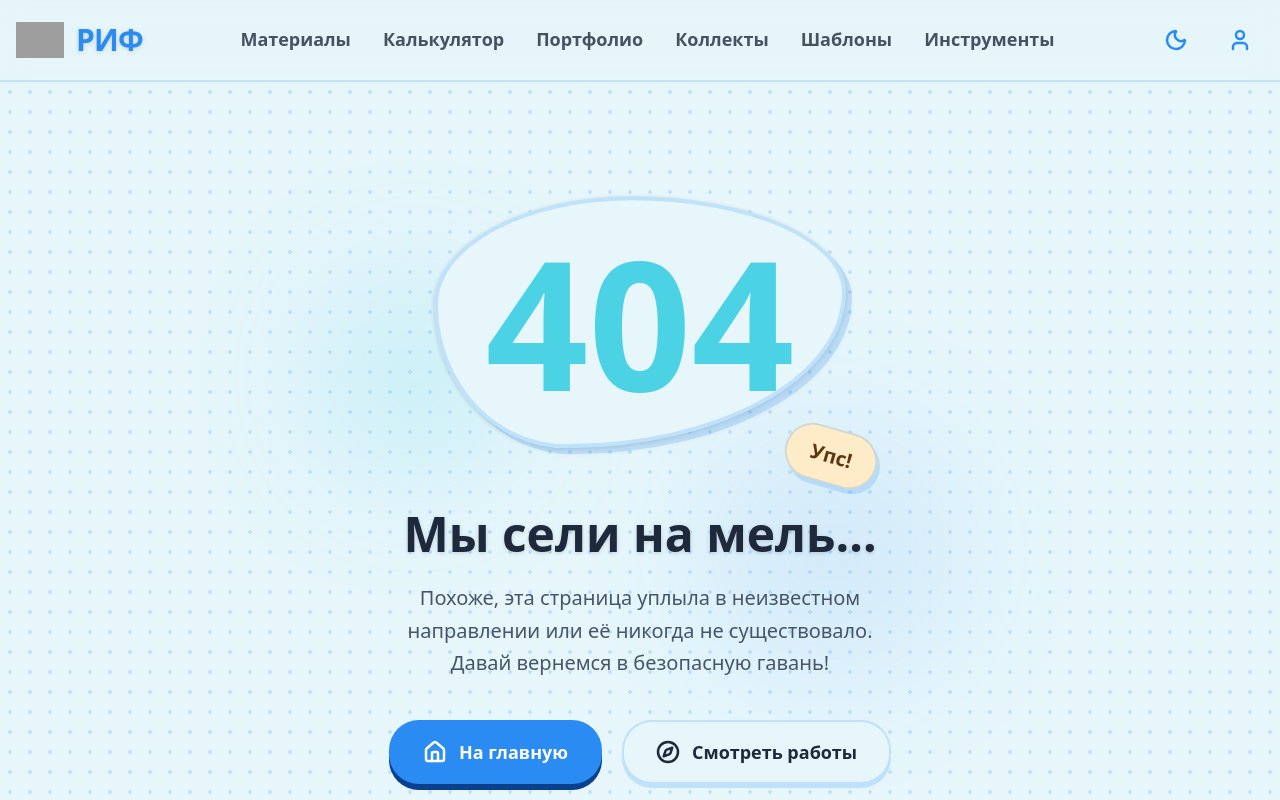
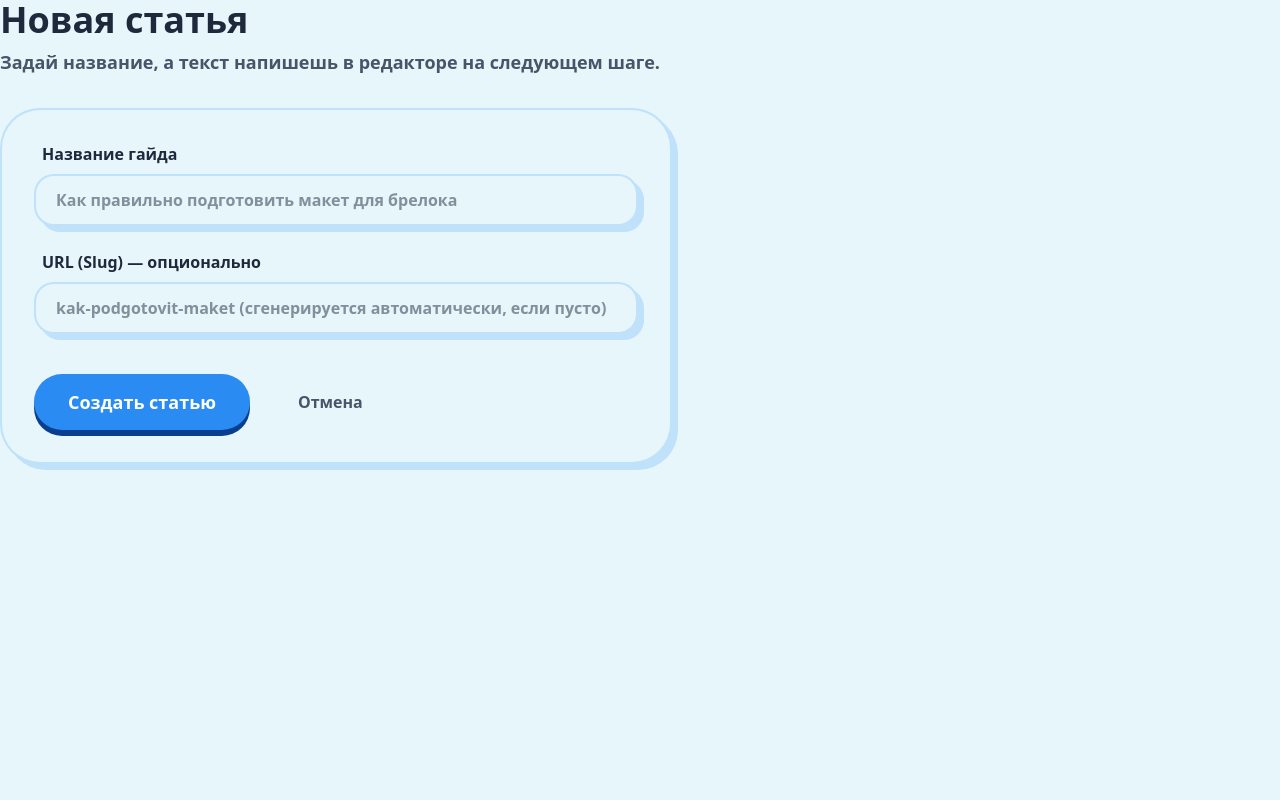
Before and after one commit to flild/ReefMerchShop, a Next.js app: page /content/articles/new in a window 1280 px wide. Before the commit this address had no page. Shown: the top 800 px of the page. Built offline with nearby package versions, Linux system fonts and the light colour scheme; no server answers; grey boxes are pictures that could not be loaded.

Commit message:
feat(admin): add new article creation and management pages

```diff
--- /dev/null
+++ b/src/app/content/articles/new/page.tsx
@@ -0,0 +1,18 @@
+import { CreateArticleForm } from '@/components/admin/articles/CreateArticleForm';
+
+export const dynamic = 'force-dynamic';
+
+export default function NewArticlePage() {
+  return (
+    <div className="flex flex-col gap-8">
+      <header>
+        <h1 className="text-4xl font-display font-extrabold mb-2">Новая статья</h1>
+        <p className="text-theme-muted font-bold text-lg">
+          Задай название, а текст напишешь в редакторе на следующем шаге.
+        </p>
+      </header>
+
+      <CreateArticleForm />
+    </div>
+  );
+}
--- /dev/null
+++ b/src/app/content/articles/page.tsx
@@ -0,0 +1,118 @@
+import { db } from '@/db';
+import { articles } from '@/db/schema';
+import { desc } from 'drizzle-orm';
+import Link from 'next/link';
+import { PublishToggle, DeleteArticleButton } from '@/components/admin/articles/ArticleActions';
+
+export const dynamic = 'force-dynamic';
+
+export default async function ArticlesAdminPage() {
+  const articlesList = await db
+    .select()
+    .from(articles)
+    .orderBy(desc(articles.createdAt));
+
+  return (
+    <div className="flex flex-col gap-8">
+      <header className="flex items-center justify-between">
+        <div>
+          <h1 className="text-4xl font-display font-extrabold mb-2">Гайды и Статьи</h1>
+          <p className="text-theme-muted font-bold text-lg">
+            Управление контентом и скрытая статистика
+          </p>
+        </div>
+        <Link href="/admin/content/articles/new" className="anime-button px-6 py-3 text-lg block">
+          + Написать статью
+        </Link>
+      </header>
+
+      <div className="bg-theme-surface anime-border anime-shadow rounded-[40px] overflow-hidden">
+        <div className="overflow-x-auto p-2">
+          <table className="w-full text-left border-collapse">
+            <thead>
+              <tr className="border-b-2 border-theme-border text-theme-muted text-sm uppercase tracking-wider">
+                <th className="p-5 font-extrabold">Статья</th>
+                <th className="p-5 font-extrabold text-center">Просмотры / Дочитывания</th>
+                <th className="p-5 font-extrabold text-center">Оценки (Да / Нет)</th>
+                <th className="p-5 font-extrabold text-center">Статус</th>
+                <th className="p-5 font-extrabold text-right">Действия</th>
+              </tr>
+            </thead>
+            <tbody>
+              {articlesList.map((article) => {
+                const readRate = article.viewsCount > 0
+                  ? Math.round((article.readsCount / article.viewsCount) * 100)
+                  : 0;
+
+                return (
+                  <tr
+                    key={article.id}
+                    className="border-b border-theme-border/50 hover:bg-theme-bg/50 transition-colors group"
+                  >
+                    <td className="p-5">
+                      <Link
+                        href={`/admin/content/articles/${article.id}`}
+                        className="font-extrabold text-theme-highlight hover:underline text-lg line-clamp-1"
+                      >
+                        {article.title}
+                      </Link>
+                      <div className="text-theme-muted text-sm font-bold mt-1">
+                        /{article.slug}
+                      </div>
+                    </td>
+
+                    <td className="p-5 text-center">
+                      <div className="flex flex-col items-center justify-center">
+                        <span className="font-display font-extrabold text-theme-text text-xl">
+                          {article.viewsCount} <span className="text-theme-muted text-sm font-sans">👁</span>
+                        </span>
+                        <div className="text-theme-muted font-bold text-xs mt-1 bg-theme-bg border border-theme-border px-2 py-0.5 rounded-md">
+                          Дочитали: {readRate}%
+                        </div>
+                      </div>
+                    </td>
+
+                    <td className="p-5 text-center">
+                      <div className="flex items-center justify-center gap-3 font-extrabold">
+                        <span className="text-theme-green-text bg-theme-green-bg px-3 py-1 rounded-full text-sm">
+                          +{article.likesCount}
+                        </span>
+                        <span className="text-theme-yellow-text bg-theme-yellow-bg px-3 py-1 rounded-full text-sm">
+                          -{article.dislikesCount}
+                        </span>
+                      </div>
+                    </td>
+
+                    <td className="p-5 text-center">
+                      <PublishToggle id={article.id} isPublished={article.isPublished} />
+                    </td>
+
+                    <td className="p-5">
+                      <div className="flex items-center justify-end gap-3">
+                        <Link
+                          href={`/admin/content/articles/${article.id}`}
+                          className="px-4 py-2 bg-theme-bg border-2 border-theme-border rounded-[12px] font-bold text-sm hover:border-theme-highlight transition-all"
+                        >
+                          Редактор
+                        </Link>
+                        <DeleteArticleButton id={article.id} />
+                      </div>
+                    </td>
+                  </tr>
+                );
+              })}
+
+              {articlesList.length === 0 && (
+                <tr>
+                  <td colSpan={5} className="p-12 text-center text-theme-muted font-bold text-lg">
+                    Статей пока нет. Заведи первую.
+                  </td>
+                </tr>
+              )}
+            </tbody>
+          </table>
+        </div>
+      </div>
+    </div>
+  );
+}
--- /dev/null
+++ b/src/components/admin/articles/ArticleActions.tsx
@@ -0,0 +1,51 @@
+'use client';
+
+import { useTransition } from 'react';
+import { toggleArticlePublish, deleteArticle } from '@/actions/admin/articles';
+import { Trash2 } from 'lucide-react';
+
+export function PublishToggle({ id, isPublished }: { id: string; isPublished: boolean }) {
+  const [isPending, startTransition] = useTransition();
+
+  const handleToggle = () => {
+    startTransition(async () => {
+      await toggleArticlePublish(id, isPublished);
+    });
+  };
+
+  return (
+    <button
+      onClick={handleToggle}
+      disabled={isPending}
+      className={`px-3 py-1 rounded-full text-xs font-extrabold uppercase tracking-widest border-2 transition-all disabled:opacity-50 ${
+        isPublished
+          ? 'bg-theme-green-bg text-theme-green-text border-theme-green-text'
+          : 'bg-theme-gray-bg text-theme-gray-text border-theme-gray-text'
+      }`}
+    >
+      {isPending ? '...' : isPublished ? 'Опубликовано' : 'Черновик'}
+    </button>
+  );
+}
+
+export function DeleteArticleButton({ id }: { id: string }) {
+  const [isPending, startTransition] = useTransition();
+
+  const handleDelete = () => {
+    if (!confirm('Снести статью? Это действие не отменить.')) return;
+    startTransition(async () => {
+      await deleteArticle(id);
+    });
+  };
+
+  return (
+    <button
+      onClick={handleDelete}
+      disabled={isPending}
+      className="p-2 text-theme-muted hover:text-theme-highlight transition-colors disabled:opacity-50"
+      title="Удалить статью"
+    >
+      <Trash2 className="w-5 h-5" />
+    </button>
+  );
+}
--- /dev/null
+++ b/src/components/admin/articles/CreateArticleForm.tsx
@@ -0,0 +1,56 @@
+'use client';
+
+import { useActionState } from 'react';
+import { createArticle } from '@/actions/admin/articles';
+import Link from 'next/link';
+
+export function CreateArticleForm() {
+  const [state, formAction, isPending] = useActionState(createArticle, null);
+
+  return (
+    <form action={formAction} className="bg-theme-surface anime-border anime-shadow rounded-[40px] p-8 max-w-2xl flex flex-col gap-6">
+      {state?.error && (
+        <div className="bg-theme-yellow-bg text-theme-yellow-text p-4 rounded-xl font-bold border-2 border-theme-yellow-text">
+          {state.error}
+        </div>
+      )}
+
+      <div className="flex flex-col gap-2">
+        <label className="font-extrabold text-theme-text ml-2">Название гайда</label>
+        <input
+          type="text"
+          name="title"
+          required
+          placeholder="Как правильно подготовить макет для брелока"
+          className="bg-theme-bg border-2 border-theme-border rounded-[20px] px-5 py-3 font-bold text-theme-text outline-none focus:border-theme-highlight anime-shadow transition-all"
+        />
+      </div>
+
+      <div className="flex flex-col gap-2">
+        <label className="font-extrabold text-theme-text ml-2">URL (Slug) — опционально</label>
+        <input
+          type="text"
+          name="slug"
+          placeholder="kak-podgotovit-maket (сгенерируется автоматически, если пусто)"
+          className="bg-theme-bg border-2 border-theme-border rounded-[20px] px-5 py-3 font-bold text-theme-text outline-none focus:border-theme-highlight anime-shadow transition-all"
+        />
+      </div>
+
+      <div className="flex items-center gap-4 mt-4">
+        <button
+          type="submit"
+          disabled={isPending}
+          className="anime-button px-8 py-3 text-lg disabled:opacity-50"
+        >
+          {isPending ? 'Создаем черновик...' : 'Создать статью'}
+        </button>
+        <Link
+          href="/admin/content/articles"
+          className="px-8 py-3 rounded-full font-bold text-theme-muted hover:text-theme-text transition-colors"
+        >
+          Отмена
+        </Link>
+      </div>
+    </form>
+  );
+}
```
